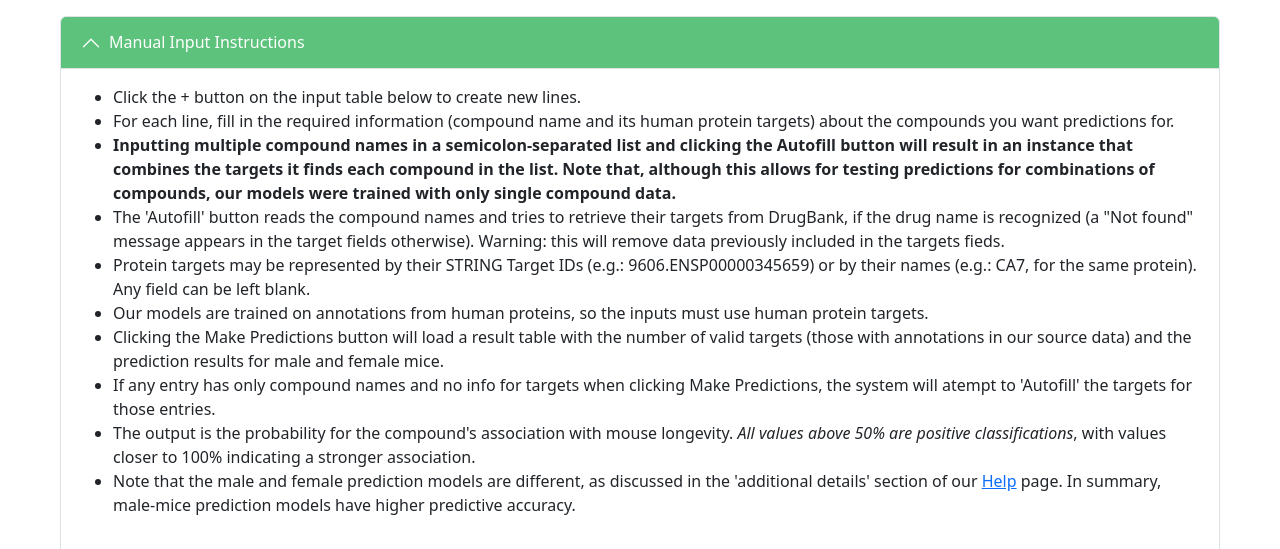
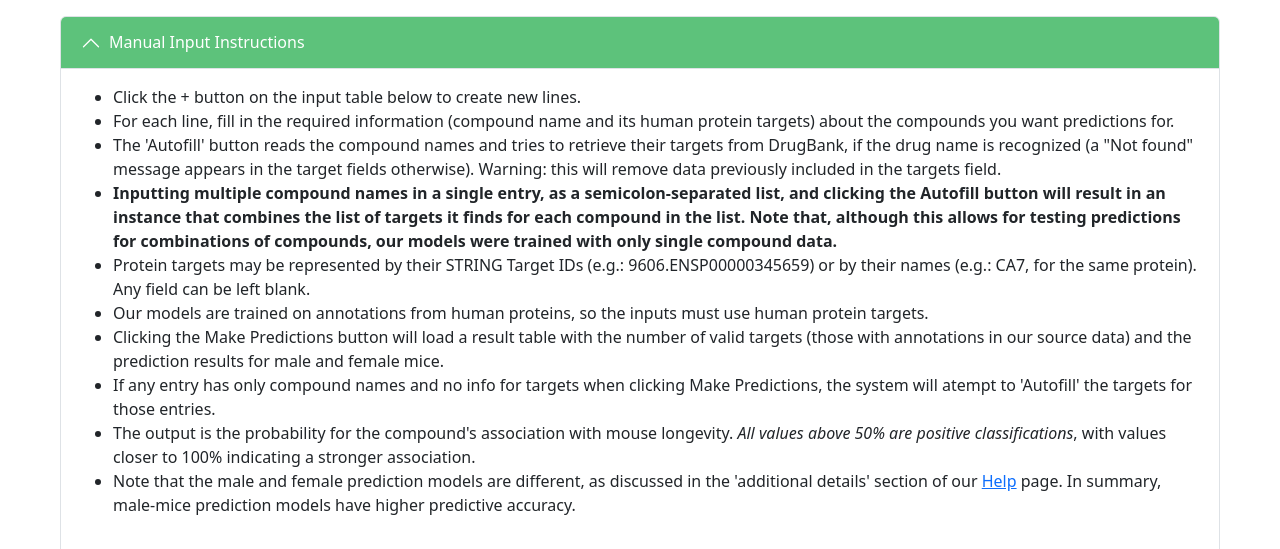
Before and after one commit to caioedurib/lodprime_source, a Flask app: page /target_pred/ in a window 1280 px wide, after a click on "Manual Input Instructions". Shown: the part 56-605 px from the top of the page. Run offline with Flask 3, Linux system fonts and the light colour scheme; parts of the project's set-up code (start-up, migrations or seed data) failed here and were passed over; some libraries are stand-ins or nearby versions.

Commit message:
Small change to TargetPred instructions text

```diff
--- a/templates/target_pred.html
+++ b/templates/target_pred.html
@@ -51,8 +51,8 @@
             <ul>
                 <li>Click the + button on the input table below to create new lines.</li>
                 <li>For each line, fill in the required information (compound name and its human protein targets) about the compounds you want predictions for.</li>
-                <li><b>Inputting multiple compound names in a semicolon-separated list and clicking the Autofill button will result in an instance that combines the targets it finds each compound in the list. Note that, although this allows for testing predictions for combinations of compounds, our models were trained with only single compound data.</b></li>
-                <li>The 'Autofill' button reads the compound names and tries to retrieve their targets from DrugBank, if the drug name is recognized (a "Not found" message appears in the target fields otherwise). Warning: this will remove data previously included in the targets fieds.</li>
+                <li>The 'Autofill' button reads the compound names and tries to retrieve their targets from DrugBank, if the drug name is recognized (a "Not found" message appears in the target fields otherwise). Warning: this will remove data previously included in the targets field.</li>
+                <li><b>Inputting multiple compound names in a single entry, as a semicolon-separated list, and clicking the Autofill button will result in an instance that combines the list of targets it finds for each compound in the list. Note that, although this allows for testing predictions for combinations of compounds, our models were trained with only single compound data.</b></li>
                 <li>Protein targets may be represented by their STRING Target IDs (e.g.: 9606.ENSP00000345659) or by their names (e.g.: CA7, for the same protein). Any field can be left blank.</li>
                 <li>Our models are trained on annotations from human proteins, so the inputs must use human protein targets.</li>
                 <li>Clicking the Make Predictions button will load a result table with the number of valid targets (those with annotations in our source data) and the prediction results for male and female mice.</li>
```
